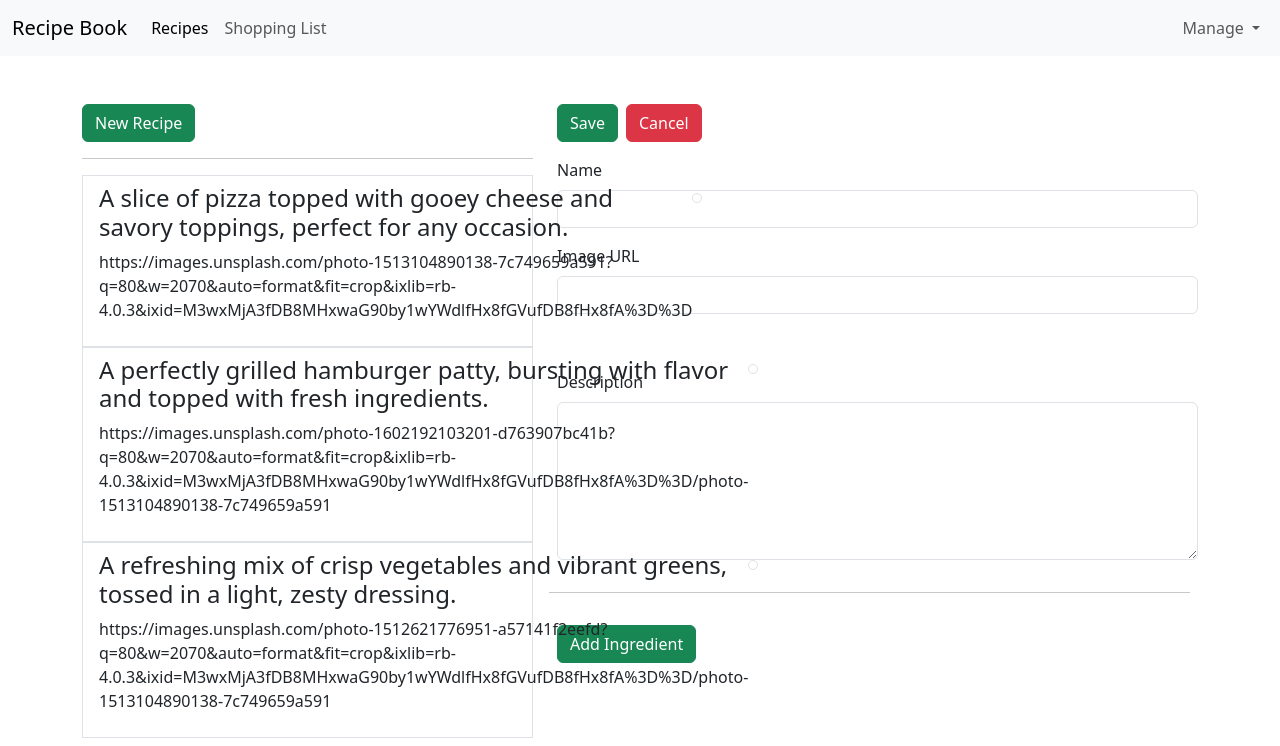
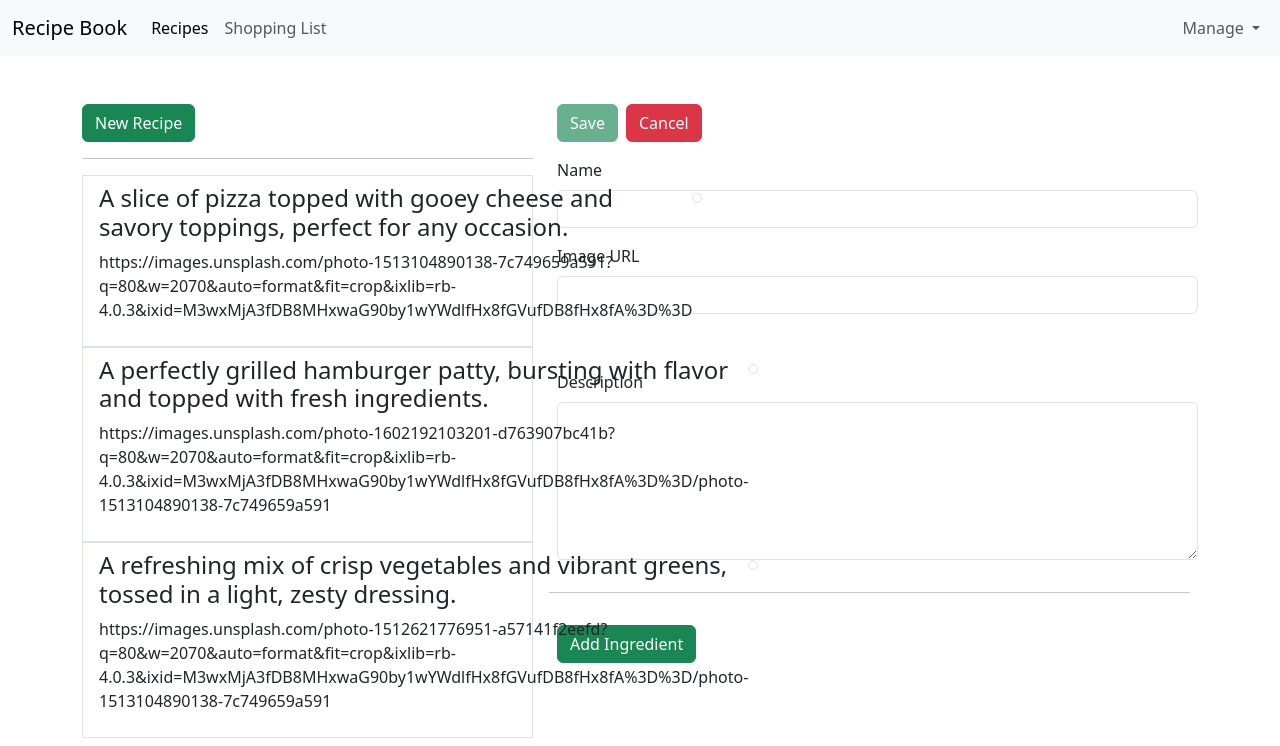
Before and after one commit to sanchezpe/recipe-book-ng, an Angular app: page /recipes/new in a window 1280 px wide. Shown: the top 746 px of the page. Built offline with nearby package versions, Linux system fonts and the light colour scheme; grey boxes are pictures that could not be loaded.

Commit message:
Add form validation in recipe-edit component

```diff
--- a/src/app/recipes/recipe-edit/recipe-edit.component.html
+++ b/src/app/recipes/recipe-edit/recipe-edit.component.html
@@ -1,6 +1,10 @@
 <form class="row g-3" [formGroup]="recipeForm" (ngSubmit)="onSubmit()">
   <div class="col-12">
-    <button type="submit" class="btn btn-success">
+    <button
+      type="submit"
+      class="btn btn-success"
+      [disabled]="recipeForm.invalid"
+    >
       Save
     </button>
     <button type="button" class="btn btn-danger ms-2">Cancel</button>
@@ -66,9 +70,11 @@
         <button class="btn btn-danger">X</button>
       </div>
     </ng-container>
-    <hr>
+    <hr/>
     <div class="col-12">
-      <button class="btn btn-success" type="button" (click)="onAddIngredient()">Add Ingredient</button>
+      <button class="btn btn-success" type="button" (click)="onAddIngredient()">
+        Add Ingredient
+      </button>
     </div>
   </div>
 </form>
--- a/src/app/recipes/recipe-edit/recipe-edit.component.ts
+++ b/src/app/recipes/recipe-edit/recipe-edit.component.ts
@@ -5,6 +5,7 @@ import {
   FormControl,
   FormGroup,
   ReactiveFormsModule,
+  Validators,
 } from '@angular/forms';
 import { RecipeService } from '../recipe.service';
 import { NgForOf, NgIf } from '@angular/common';
@@ -53,8 +54,11 @@ export class RecipeEditComponent {
         for (let ingredient of recipe.ingredients) {
           recipeIngredients.push(
             new FormGroup({
-              name: new FormControl(ingredient.name),
-              amount: new FormControl(ingredient.amount),
+              name: new FormControl(ingredient.name, Validators.required),
+              amount: new FormControl(ingredient.amount, [
+                Validators.required,
+                Validators.pattern(/^[1-9]+[0-9]*$/),
+              ]),
             }),
           );
         }
@@ -62,9 +66,9 @@ export class RecipeEditComponent {
     }
 
     this.recipeForm = new FormGroup({
-      name: new FormControl(recipeName),
-      imagePath: new FormControl(recipeImagePath),
-      description: new FormControl(recipeDescription),
+      name: new FormControl(recipeName, Validators.required),
+      imagePath: new FormControl(recipeImagePath, Validators.required),
+      description: new FormControl(recipeDescription, Validators.required),
       ingredients: recipeIngredients,
     });
   }
@@ -76,8 +80,11 @@ export class RecipeEditComponent {
   onAddIngredient() {
     (<FormArray>this.recipeForm.get('ingredients')).push(
       new FormGroup({
-        name: new FormControl(),
-        amount: new FormControl(),
+        name: new FormControl(null, Validators.required),
+        amount: new FormControl(null, [
+          Validators.required,
+          Validators.pattern(/^[1-9]+[0-9]*$/),
+        ]),
       }),
     );
   }
```
